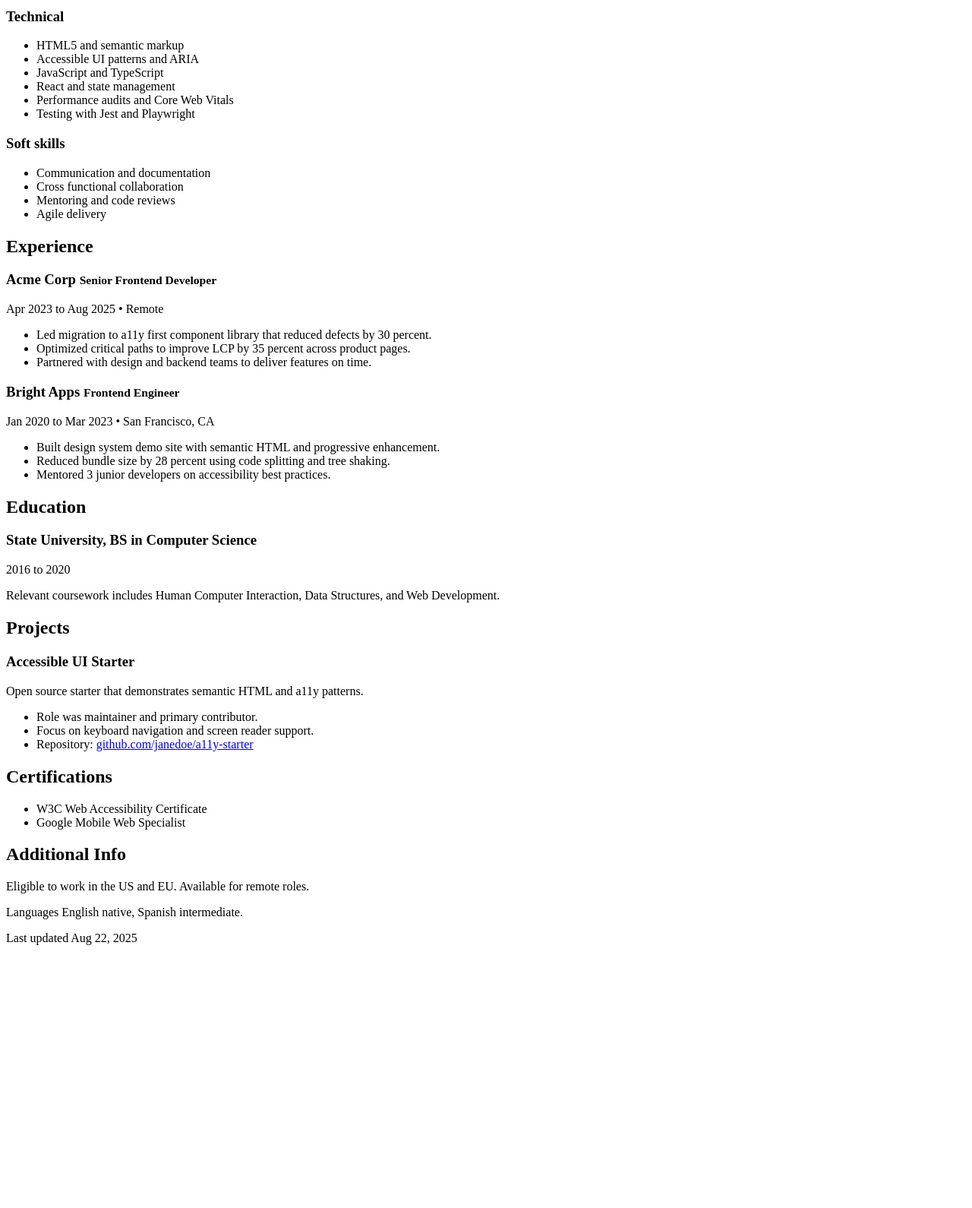
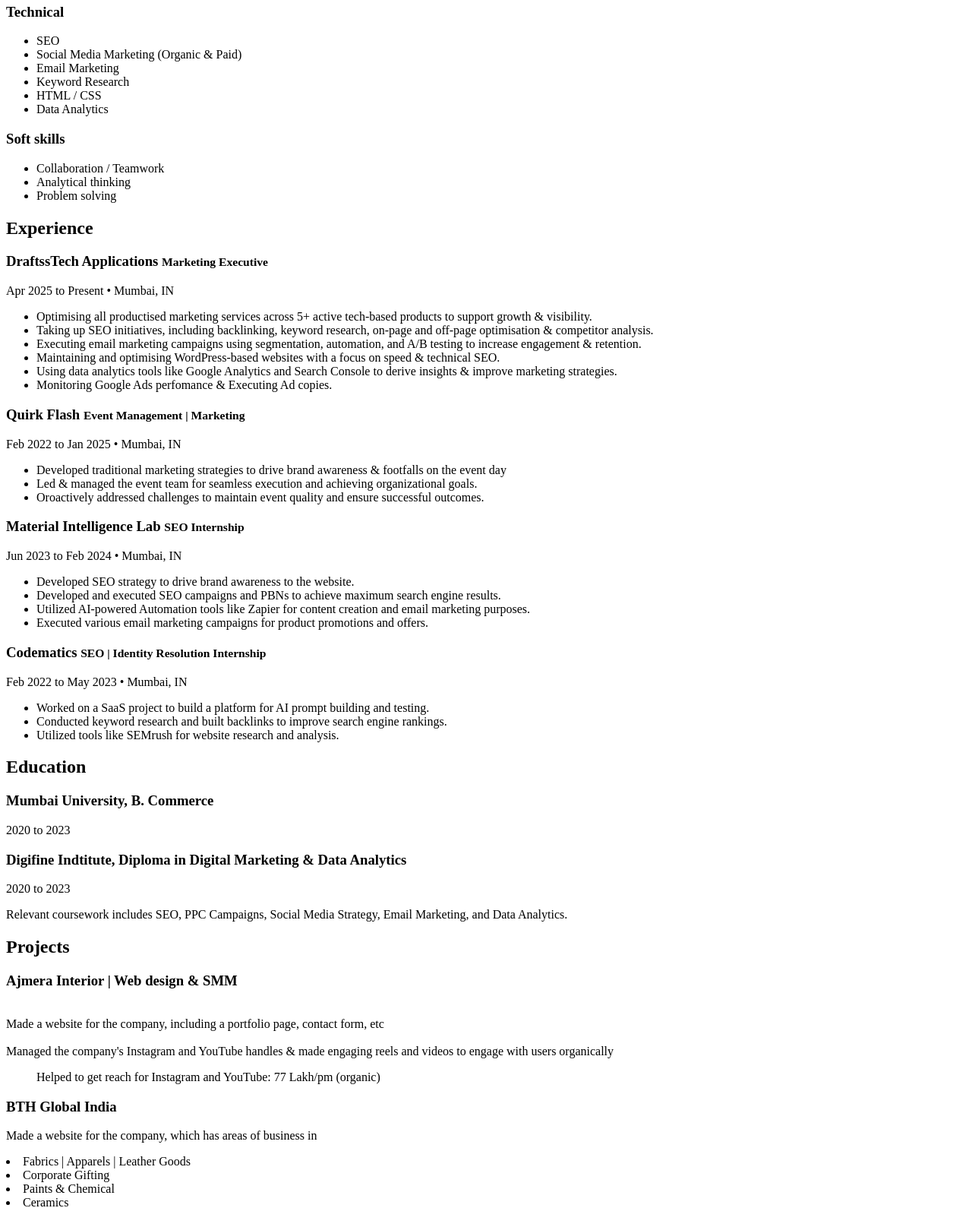
Before and after one commit to Faddzi/Resume-Muffaddal, a plain HTML site: page index.html in a window 1280 px wide. Shown: the part 513-2103 px from the top of the page at 76% size. Before the commit the page ends 1773 px from the top, so only its background shows below. Drawn offline with Linux system fonts and the light colour scheme.

Commit message:
index.html

```diff
--- a/index.html
+++ b/index.html
@@ -4,24 +4,23 @@
   <!-- Basic SEO -->
   <meta charset="utf-8">
   <meta name="viewport" content="width=device-width, initial-scale=1">
-  <title>Jane Doe Resume</title>
-  <meta name="description" content="Resume of Jane Doe. Frontend developer with a focus on accessibility, performance, and clean UI architecture.">
-  <meta name="keywords" content="Jane Doe, resume, CV, frontend developer, web developer, accessibility, performance">
+  <title>Muffaddal - Digital Marketing</title>
+  <meta name="description" content="Resume of Muffaddal Suratwala, SEO Specialist">
+  <meta name="keywords" content="Muffaddal Suratwala, resume, CV, seo specialist, seo, digital marketing, marketing">
   <meta name="robots" content="index, follow">
-  <link rel="canonical" href="https://example.com/resume">
+  <link rel="canonical" href="https://faddzi.github.io/Resume-Muffaddal/og-image.png">
 
   <!-- Open Graph for social sharing -->
-  <meta property="og:title" content="Jane Doe Resume">
-  <meta property="og:description" content="Frontend developer focused on accessibility and performance. View education, skills, and career history.">
+  <meta property="og:title" content="Resume - Muffaddal Suratwala">
+  <meta property="og:description" content="Resume of Muffaddal Suratwala, SEO Specialist">
   <meta property="og:type" content="website">
-  <meta property="og:url" content="https://example.com/resume">
-  <meta property="og:image" content="https://example.com/og-image.jpg">
+  <meta property="og:url" content="https://faddzi.github.io/Resume-Muffaddal/">
+  <meta property="og:image" content="https://faddzi.github.io/Resume-Muffaddal/og-image.png">
 
   <!-- Twitter Card -->
   <meta name="twitter:card" content="summary_large_image">
-  <meta name="twitter:title" content="Jane Doe Resume">
-  <meta name="twitter:description" content="Frontend developer focused on accessibility and performance.">
-  <meta name="twitter:image" content="https://example.com/og-image.jpg">
+  <meta name="twitter:title" content="Resume of Muffaddal Suratwala, SEO Specialist">
+  <meta name="twitter:image" content="https://faddzi.github.io/Resume-Muffaddal/og-image.png">
 
   <!-- Favicon -->
   <link rel="icon" href="/favicon.ico" sizes="any">
@@ -33,54 +32,42 @@
   {
     "@context": "https://schema.org",
     "@type": "Person",
-    "name": "Jane Doe",
-    "jobTitle": "Frontend Developer",
-    "url": "https://example.com",
-    "image": "https://example.com/jane.jpg",
-    "email": "mailto:jane@example.com",
-    "telephone": "+1-555-123-4567",
+    "name": "Muffaddal Suratwala",
+    "jobTitle": "Digital Marketing",
+    "image": "https://faddzi.github.io/Resume-Muffaddal/profile.jpg",
+    "email": "mailto:muffaddalsuratwala@outlook.com",
+    "tel:+917045546584">+91 704 554 6584</a>
     "sameAs": [
-      "https://www.linkedin.com/in/janedoe",
-      "https://github.com/janedoe"
+      "https://www.linkedin.com/in/muffaddals/"
     ]
   }
   </script>
 </head>
 <body>
-  <!-- Skip link for accessibility -->
-  <a href="#main" class="skip-link">Skip to main content</a>
 
   <header role="banner">
-    <h1>Jane Doe</h1>
-    <p>Frontend Developer</p>
+    <h1>Mufaddal Suratwala</h1>
+    <p>Digital Marketing</p>
 
     <address>
       <ul>
-        <li><a href="mailto:jane@example.com">jane@example.com</a></li>
-        <li><a href="tel:+15551234567">+1 555 123 4567</a></li>
-        <li><a href="https://example.com" rel="me">example.com</a></li>
-        <li><a href="https://www.linkedin.com/in/janedoe" rel="me">LinkedIn</a></li>
-        <li><a href="https://github.com/janedoe" rel="me">GitHub</a></li>
+        <li><a href="mailto:jane@example.com">muffaddalsuratwala@outlook.com</a></li>
+        <li><a href="tel:+917045546584">+91 704 554 6584</a></li>
+        <li><a href="https://www.linkedin.com/in/muffaddals" rel="me">LinkedIn</a></li>
       </ul>
     </address>
-
-    <!-- Optional in-page navigation for quick jumps -->
-    <nav aria-label="Resume sections">
-      <ul>
-        <li><a href="#summary">Summary</a></li>
-        <li><a href="#skills">Skills</a></li>
-        <li><a href="#experience">Experience</a></li>
-        <li><a href="#education">Education</a></li>
-        <li><a href="#projects">Projects</a></li>
-        <li><a href="#certifications">Certifications</a></li>
-      </ul>
-    </nav>
-  </header>
 
   <main id="main" role="main">
     <section id="summary" aria-labelledby="summary-heading">
       <h2 id="summary-heading">Professional Summary</h2>
-      <p>Frontend developer with 5 years of experience building accessible, performant web apps. Strong in semantic HTML, modern JavaScript, and component design. Known for clear communication and collaborative problem solving.</p>
+     <p>
+  I'm really excited about the digital marketing industry. I have a solid background in SEO, PPC, and social media.<br><br>
+  I also have a track record of boosting brand visibility, getting customers involved, and generating leads.<br><br>
+  I am a quick learner and stay on top of the latest tech and trends. I'm good at analyzing data, so I can spot opportunities, keep an eye on how campaigns are doing, and use that information to make things better.<br><br>
+  I work well with teams, and I'm a good communicator. I believe in being kind, respectful, and honest in everything I do.<br><br>
+  I'm always looking to learn more and grow, both personally and professionally.<br><br>
+  I am looking for a challenging and rewarding opportunity in digital marketing where I can put my skills and enthusiasm to good use.
+</p>
     </section>
 
     <section id="skills" aria-labelledby="skills-heading">
@@ -88,21 +75,20 @@
       <section aria-labelledby="tech-skills-heading">
         <h3 id="tech-skills-heading">Technical</h3>
         <ul>
-          <li>HTML5 and semantic markup</li>
-          <li>Accessible UI patterns and ARIA</li>
-          <li>JavaScript and TypeScript</li>
-          <li>React and state management</li>
-          <li>Performance audits and Core Web Vitals</li>
-          <li>Testing with Jest and Playwright</li>
+          <li>SEO</li>
+          <li>Social Media Marketing (Organic & Paid)</li>
+          <li>Email Marketing</li>
+          <li>Keyword Research</li>
+          <li>HTML / CSS </li>
+          <li>Data Analytics</li>
         </ul>
       </section>
       <section aria-labelledby="soft-skills-heading">
         <h3 id="soft-skills-heading">Soft skills</h3>
         <ul>
-          <li>Communication and documentation</li>
-          <li>Cross functional collaboration</li>
-          <li>Mentoring and code reviews</li>
-          <li>Agile delivery</li>
+          <li>Collaboration / Teamwork</li>
+          <li>Analytical thinking</li>
+          <li>Problem solving</li>
         </ul>
       </section>
     </section>
@@ -112,35 +98,73 @@
 
       <article itemscope itemtype="https://schema.org/Organization">
         <header>
-          <h3><span itemprop="name">Acme Corp</span>
-            <small>Senior Frontend Developer</small>
+          <h3><span itemprop="name">DraftssTech Applications</span>
+            <small>Marketing Executive</small>
           </h3>
           <p>
-            <time datetime="2023-04">Apr 2023</time> to <time datetime="2025-08">Aug 2025</time>
-            <span aria-hidden="true">•</span> Remote
+            <time datetime="2025-04">Apr 2025</time> to Present</time>
+            <span aria-hidden="true">•</span> Mumbai, IN
           </p>
         </header>
         <ul>
-          <li>Led migration to a11y first component library that reduced defects by 30 percent.</li>
-          <li>Optimized critical paths to improve LCP by 35 percent across product pages.</li>
-          <li>Partnered with design and backend teams to deliver features on time.</li>
+          <li>Optimising all productised marketing services across 5+ active tech-based products to support growth & visibility.</li>
+          <li>Taking up SEO initiatives, including backlinking, keyword research, on-page and off-page optimisation & competitor analysis.</li>
+          <li>Executing email marketing campaigns using segmentation, automation, and A/B testing to increase engagement & retention.</li>
+          <li>Maintaining and optimising WordPress-based websites with a focus on speed & technical SEO.</li>
+          <li>Using data analytics tools like Google Analytics and Search Console to derive insights & improve marketing strategies.</li>
+          <li>Monitoring Google Ads perfomance & Executing Ad copies.</li>
         </ul>
       </article>
 
       <article itemscope itemtype="https://schema.org/Organization">
         <header>
-          <h3><span itemprop="name">Bright Apps</span>
-            <small>Frontend Engineer</small>
+          <h3><span itemprop="name">Quirk Flash</span>
+            <small>Event Management | Marketing</small>
           </h3>
           <p>
-            <time datetime="2020-01">Jan 2020</time> to <time datetime="2023-03">Mar 2023</time>
-            <span aria-hidden="true">•</span> San Francisco, CA
+            <time datetime="2022-02">Feb 2022</time> to <time datetime="2025-01">Jan 2025</time>
+            <span aria-hidden="true">•</span> Mumbai, IN
           </p>
         </header>
         <ul>
-          <li>Built design system demo site with semantic HTML and progressive enhancement.</li>
-          <li>Reduced bundle size by 28 percent using code splitting and tree shaking.</li>
-          <li>Mentored 3 junior developers on accessibility best practices.</li>
+          <li>Developed traditional marketing strategies to drive brand awareness & footfalls on the event day</li>
+          <li>Led & managed the event team for seamless execution and achieving organizational goals.</li>
+          <li>Oroactively addressed challenges to maintain event quality and ensure successful outcomes.</li>
+        </ul>
+      </article>
+
+      <article itemscope itemtype="https://schema.org/Organization">
+        <header>
+          <h3><span itemprop="name">Material Intelligence Lab</span>
+            <small>SEO Internship</small>
+          </h3>
+          <p>
+            <time datetime="2023-06">Jun 2023</time> to <time datetime="2024-02">Feb 2024</time>
+            <span aria-hidden="true">•</span> Mumbai, IN
+          </p>
+        </header>
+        <ul>
+          <li>Developed SEO strategy to drive brand awareness to the website.</li>
+          <li>Developed and executed SEO campaigns and PBNs to achieve maximum search engine results.</li>
+          <li>Utilized AI-powered Automation tools like Zapier for content creation and email marketing purposes.</li>
+          <li> Executed various email marketing campaigns for product promotions and offers.</li>
+        </ul>
+      </article>
+
+      <article itemscope itemtype="https://schema.org/Organization">
+        <header>
+          <h3><span itemprop="name">Codematics</span>
+            <small>SEO | Identity Resolution Internship</small>
+          </h3>
+          <p>
+            <time datetime="2022-02">Feb 2022</time> to <time datetime="2023-05">May 2023</time>
+            <span aria-hidden="true">•</span> Mumbai, IN
+          </p>
+        </header>
+        <ul>
+          <li>Worked on a SaaS project to build a platform for AI prompt building and testing.</li>
+          <li>Conducted keyword research and built backlinks to improve search engine rankings.</li>
+          <li>Utilized tools like SEMrush for website research and analysis.</li>
         </ul>
       </article>
     </section>
@@ -149,12 +173,19 @@
       <h2 id="education-heading">Education</h2>
       <article>
         <header>
-          <h3>State University, BS in Computer Science</h3>
+          <h3>Mumbai University, B. Commerce</h3>
           <p>
-            <time datetime="2016-08">2016</time> to <time datetime="2020-05">2020</time>
+            <time datetime="2020-04">2020</time> to <time datetime="2023-09">2023</time>
+      </article>
+
+      <article>
+        <header>
+          <h3>Digifine Indtitute, Diploma in Digital Marketing & Data Analytics</h3>
+          <p>
+            <time datetime="2024-08">2020</time> to <time datetime="2025-07">2023</time>
           </p>
         </header>
-        <p>Relevant coursework includes Human Computer Interaction, Data Structures, and Web Development.</p>
+        <p>Relevant coursework includes SEO, PPC Campaigns, Social Media Strategy, Email Marketing, and Data Analytics.</p>
       </article>
     </section>
 
@@ -162,34 +193,53 @@
       <h2 id="projects-heading">Projects</h2>
       <article>
         <header>
-          <h3>Accessible UI Starter</h3>
-          <p>Open source starter that demonstrates semantic HTML and a11y patterns.</p>
+          <h3>Ajmera Interior | Web design & SMM</h3>
+          <p>
+          <br>Made a website for the company, including a portfolio page, contact form, etc</br>
+          <br>Managed the company's Instagram and YouTube handles & made engaging reels and videos to engage with users organically</br>
+          </p>
         </header>
         <ul>
-          <li>Role was maintainer and primary contributor.</li>
-          <li>Focus on keyboard navigation and screen reader support.</li>
-          <li>Repository: <a href="https://github.com/janedoe/a11y-starter">github.com/janedoe/a11y-starter</a></li>
+          <p>Helped to get reach for Instagram and YouTube: 77 Lakh/pm (organic)</p>
         </ul>
+      </article>
+
+      <article>
+        <header>
+          <h3>BTH Global India</h3>
+          <p>
+          <p>Made a website for the company, which has areas of business in
+          <br>
+          <li>Fabrics | Apparels | Leather Goods</li>
+          <li>Corporate Gifting</li>
+          <li>Paints & Chemical</li>
+          <li>Ceramics</li>
+          </p>
+          <li>Managed the company's Instagram and YouTube handles & made engaging reels and videos to engage with users organically</li>
+          </p>
+        </header>
+        <ul>
+          <p>Website includes separate pages for each category.</p>
+        </ul>
+      </article>
+
+            <article>
+        <header>
+          <h3>Precision Laser Cuting Solutions</h3>
+          <p>Redid the website as per the client's new requirement & products<p>
+        </header>
       </article>
     </section>
 
-    <section id="certifications" aria-labelledby="certs-heading">
-      <h2 id="certs-heading">Certifications</h2>
-      <ul>
-        <li>W3C Web Accessibility Certificate</li>
-        <li>Google Mobile Web Specialist</li>
-      </ul>
-    </section>
-  </main>
-
   <aside aria-labelledby="extras-heading">
     <h2 id="extras-heading">Additional Info</h2>
-    <p>Eligible to work in the US and EU. Available for remote roles.</p>
-    <p>Languages English native, Spanish intermediate.</p>
+    <p>Eligible to work in India, UAE, US & EU. Available for remote roles.</p>
+    <p>Languages: English, Hindi, Gujarati, Marathi & Arabic</p>
   </aside>
 
   <footer role="contentinfo">
-    <p>Last updated <time datetime="2025-08-22">Aug 22, 2025</time></p>
+  <p>Contact: <a href="mailto:muffaddalsuratwala@outlook.com">muffaddalsuratwala@outlook.com</a>
+     <a href="tel:+91-7045546584">+91 704 554 6584</a></p>
   </footer>
 </body>
 </html>
```
